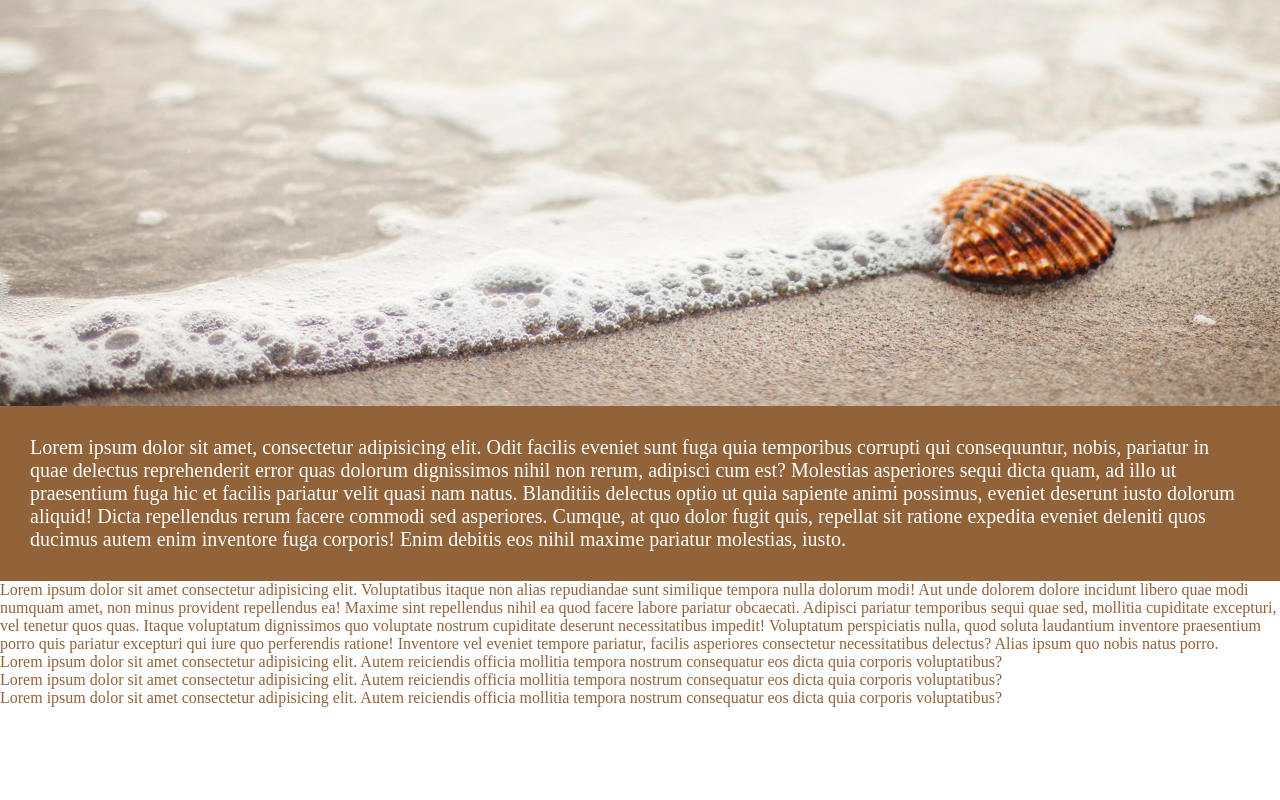
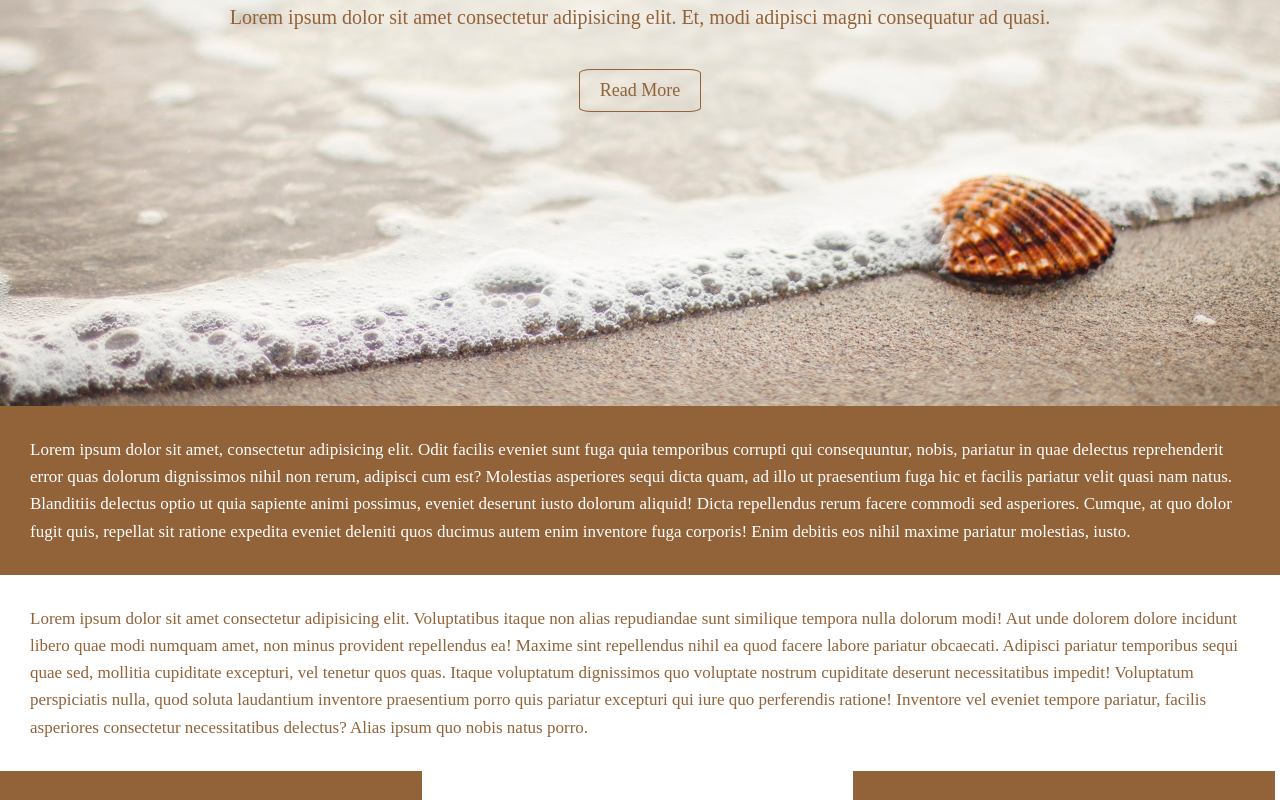
Before and after one commit to Anjelika86/css-page, a plain HTML site: page index.html in a window 1280 px wide. Shown: the part 394-1194 px from the top of the page. Before the commit the page ends 1101 px from the top, so only its background shows below. Drawn offline with Linux system fonts and the light colour scheme; files that its build step writes are made by us from their sources; files whose address does not match are found by name.

Commit message:
Add landing page solution

```diff
--- a/assets/css/style.css
+++ b/assets/css/style.css
@@ -1,27 +1,61 @@
 * {
   margin: 0;
   padding: 0;
+  box-sizing: border-box;
 }
 body {
   color: #926239;
-
 }
 .header {
-  height: 100vh;
   background-color: aqua;
   background-image: url("./../img/beachshowcase.jpg");
+  background-repeat: no-repeat;
   text-align: center;
   background-size: cover;
   background-position: center;
-
+  height: 100vh;
 }
+ h1 {
+  padding-top: 40vh;
+   font-size: 50px;
+   line-height: 1.2;
+  }
+  .p-header {
+    padding: 20px 20px;
+    font-size: 20px;
+  }
+  .a {
+    font-size: 18px;
+    display: inline-block;
+    padding: 10px 20px;
+    text-decoration: none;
+    color: inherit;
+    border: 1px solid #926239;
+    border-radius: 10%;
+    margin-top: 20px;
+  }
 .section1 {
-  font-size: 20px;
-  line-height: 1,5 em;
+  line-height: 1.6;
+  font-size: 17px;
   padding: 30px;
   color: white;
   background-color: #926239;
   margin: 0px;
-
-
 }
+.section2 {
+  line-height: 1.6;
+  font-size: 17px;
+  padding: 30px;
+  margin: 0px;
+}
+.p {
+  line-height: 1.6;
+  font-size: 17px;
+  padding: 30px;
+  display: inline-block;
+  width: 33%
+}
+.p-color {
+  background-color: #926239;
+  color: white;
+}
--- a/index.html
+++ b/index.html
@@ -4,14 +4,14 @@
   <meta charset="UTF-8">
   <meta http-equiv="X-UA-Compatible" content="IE=edge">
   <meta name="viewport" content="width=device-width, initial-scale=1.0">
-  <title>Document</title>
-  <link rel="stylesheet" href="./css/style.css">
+  <title>Welcome To The Beach</title>
+  <link rel="stylesheet" href="./assets/css/style.css">
 </head>
 <body>
   <header class="header">
     <h1>Welcome To The Beach</h1>
-    <p>Lorem ipsum dolor sit amet consectetur adipisicing elit. Et, modi adipisci magni consequatur ad quasi.</p>
-    <a href="#">Read More</a>
+    <p class="p-header">Lorem ipsum dolor sit amet consectetur adipisicing elit. Et, modi adipisci magni consequatur ad quasi.</p>
+    <a href="#" class="a">Read More</a>
  </header>
  <main>
    <section class="section1">
@@ -20,18 +20,11 @@
    <section class="section2">
      <p>Lorem ipsum dolor sit amet consectetur adipisicing elit. Voluptatibus itaque non alias repudiandae sunt similique tempora nulla dolorum modi! Aut unde dolorem dolore incidunt libero quae modi numquam amet, non minus provident repellendus ea! Maxime sint repellendus nihil ea quod facere labore pariatur obcaecati. Adipisci pariatur temporibus sequi quae sed, mollitia cupiditate excepturi, vel tenetur quos quas. Itaque voluptatum dignissimos quo voluptate nostrum cupiditate deserunt necessitatibus impedit! Voluptatum perspiciatis nulla, quod soluta laudantium inventore praesentium porro quis pariatur excepturi qui iure quo perferendis ratione! Inventore vel eveniet tempore pariatur, facilis asperiores consectetur necessitatibus delectus? Alias ipsum quo nobis natus porro.</p>
    </section>
-   <section class="section3">
-     <div>
-       <p>Lorem ipsum dolor sit amet consectetur adipisicing elit. Autem reiciendis officia mollitia tempora nostrum consequatur eos dicta quia corporis voluptatibus?</p>
-     </div>
-     <div>
-      <p>Lorem ipsum dolor sit amet consectetur adipisicing elit. Autem reiciendis officia mollitia tempora nostrum consequatur eos dicta quia corporis voluptatibus?</p>
-    </div>
-    <div>
-      <p>Lorem ipsum dolor sit amet consectetur adipisicing elit. Autem reiciendis officia mollitia tempora nostrum consequatur eos dicta quia corporis voluptatibus?</p>
-    </div>
+   <section >
+       <p class="p p-color">Lorem ipsum dolor sit amet consectetur adipisicing elit. Autem reiciendis officia mollitia tempora nostrum consequatur eos dicta quia corporis voluptatibus?</p>
+      <p class="p">Lorem ipsum dolor sit amet consectetur adipisicing elit. Autem reiciendis officia mollitia tempora nostrum consequatur eos dicta quia corporis voluptatibus?</p>
+      <p class="p p-color">Lorem ipsum dolor sit amet consectetur adipisicing elit. Autem reiciendis officia mollitia tempora nostrum consequatur eos dicta quia corporis voluptatibus?</p>
    </section>
  </main>
-
 </body>
 </html>
```
Also changed, not shown: assets/index.html (deleted, +0 -37 lines), 1 other file.
